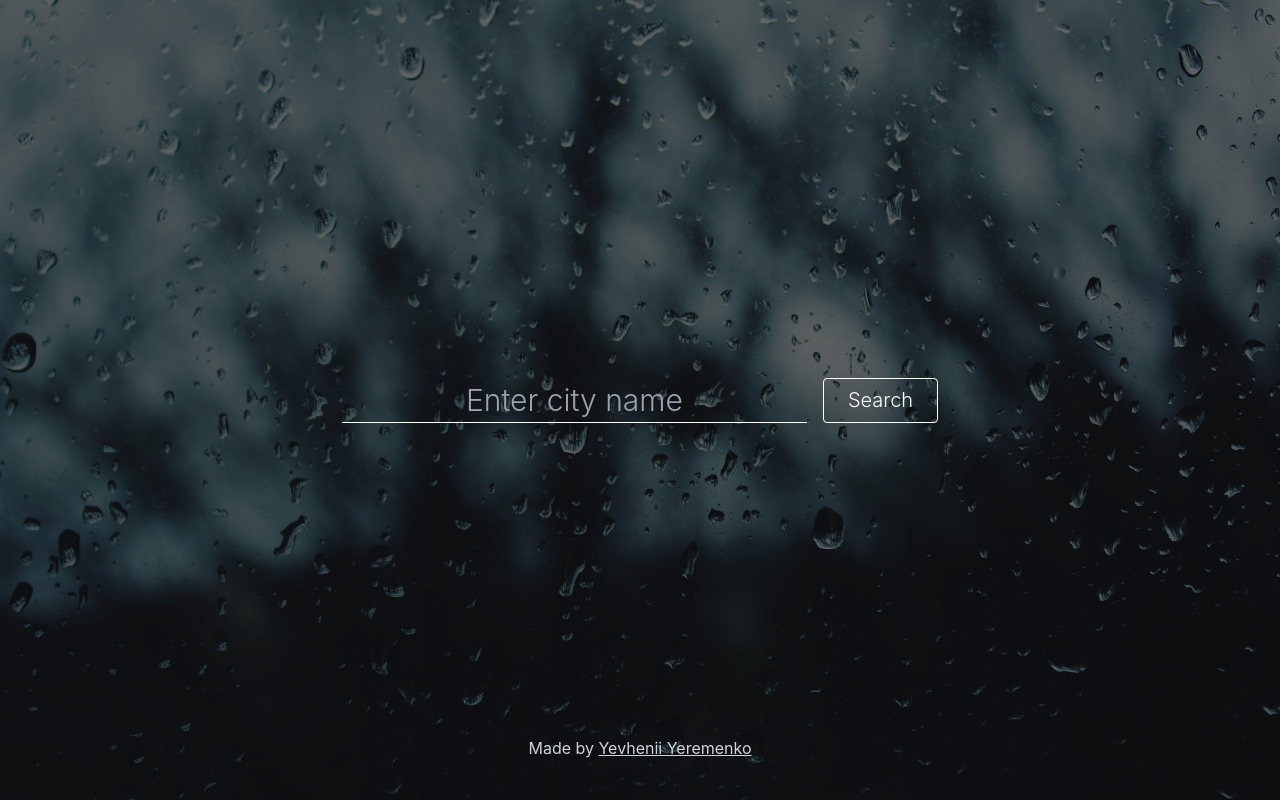
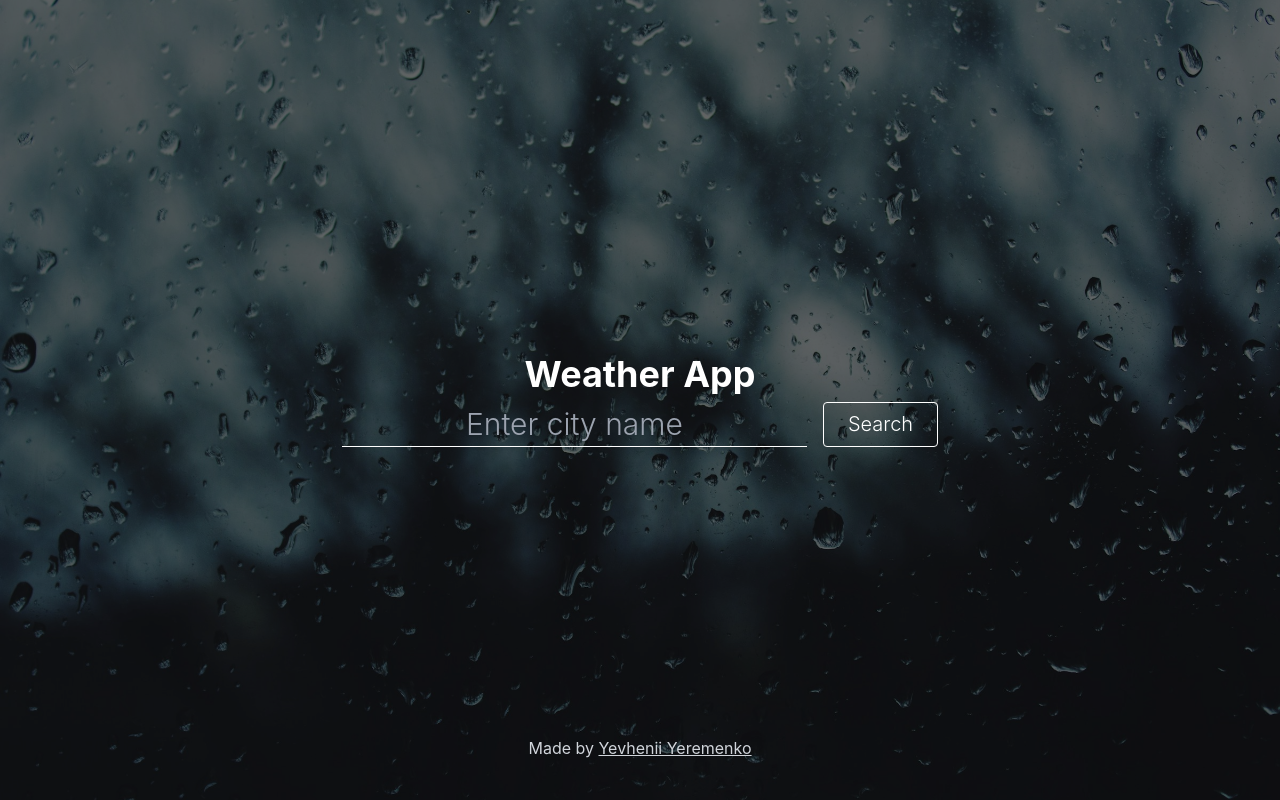
Before and after one commit to YevheniiYeremenko/react-weather-app, a React (Create React App) app: page / in a window 1280 px wide. Built offline with nearby package versions, Linux system fonts and the light colour scheme.

Commit message:
Update App.js

```diff
--- a/src/App.js
+++ b/src/App.js
@@ -67,6 +67,7 @@ function App() {
           (!currentWeather || !forecast ? "justify-center" : "")
         }
       >
+        {!currentWeather && !forecast && <h1 className="text-4xl mb-2 text-white font-bold">Weather App</h1>}
         <WeatherSearch onSearch={setCity} />
         {(currentWeather && forecast && (
           <div className="flex flex-col w-full">
```
